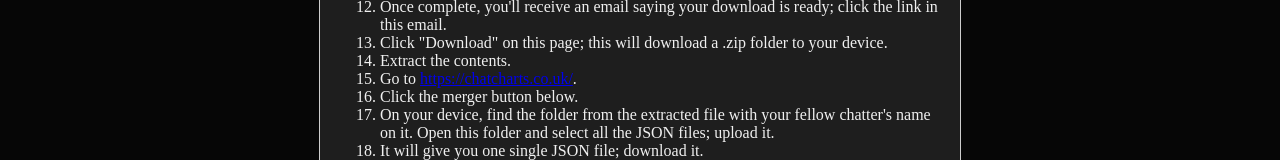
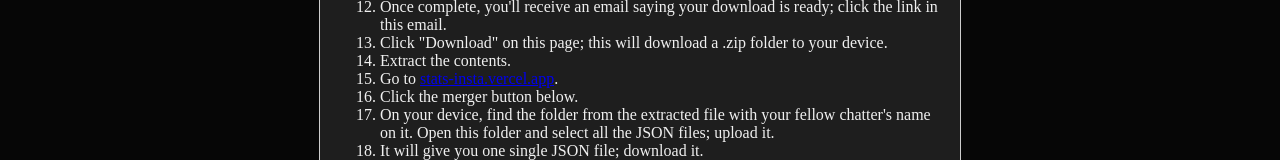
Before and after one commit to wishaldubey/stats-insta, a React (Create React App) app: page / in a window 1280 px wide. Both pictures are taken after a click on the button "How to Use". Shown: the part 398-558 px from the top of the page. Built offline with nearby package versions, Linux system fonts and the light colour scheme; what chartjs-plugin-datalabels would draw is missing.

Commit message:
Hello world this is Vishal Signing in

```diff
--- a/src/App.tsx
+++ b/src/App.tsx
@@ -467,7 +467,8 @@ const App: React.FC = () => {
           <li>Extract the contents.</li>
           <li>
             Go to{" "}
-            <a href="https://chatcharts.co.uk/">https://chatcharts.co.uk/</a>.
+            <a href="https://stats-insta.vercel.app/">stats-insta.vercel.app</a>
+            .
           </li>
           <li>Click the merger button below.</li>
           <li>
```
